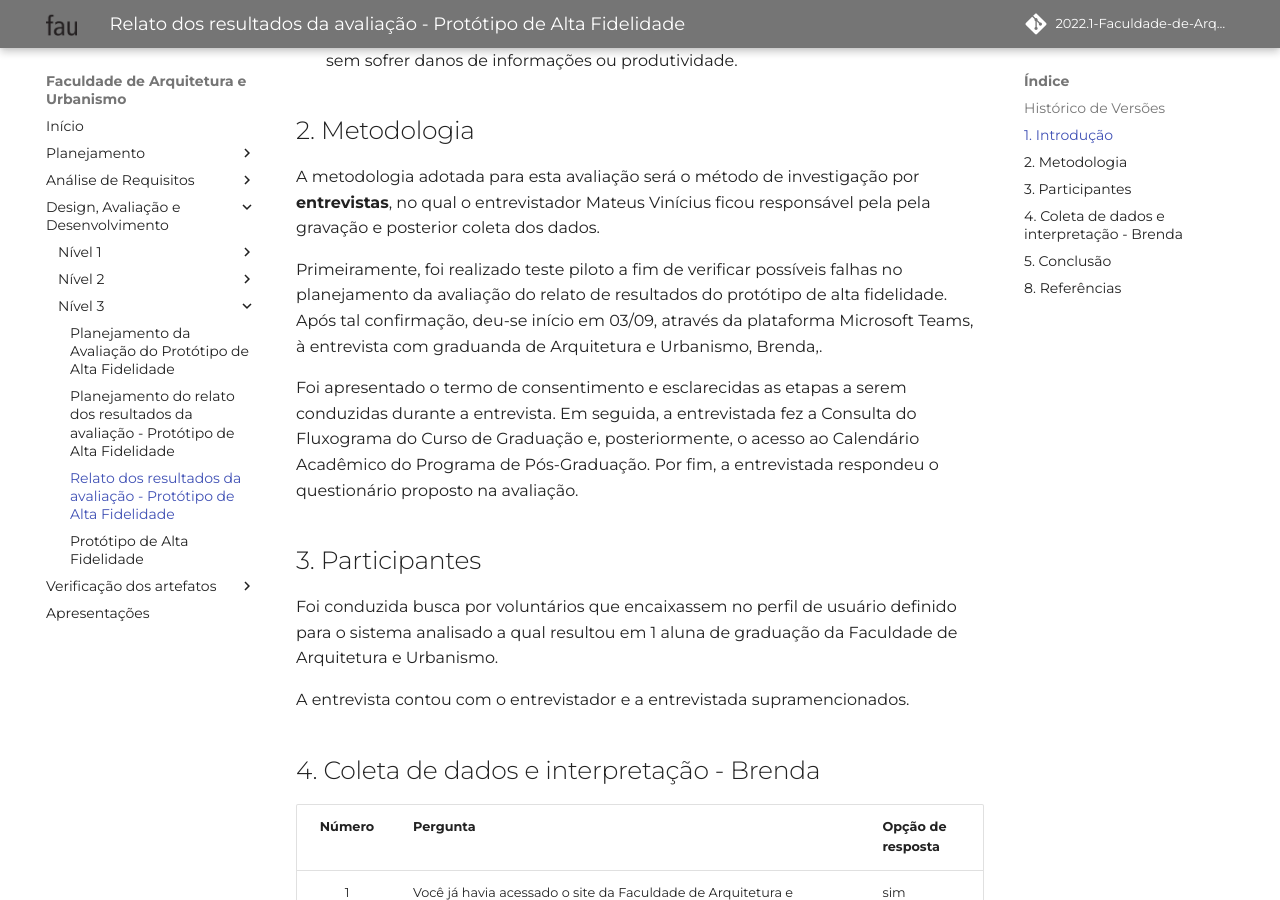
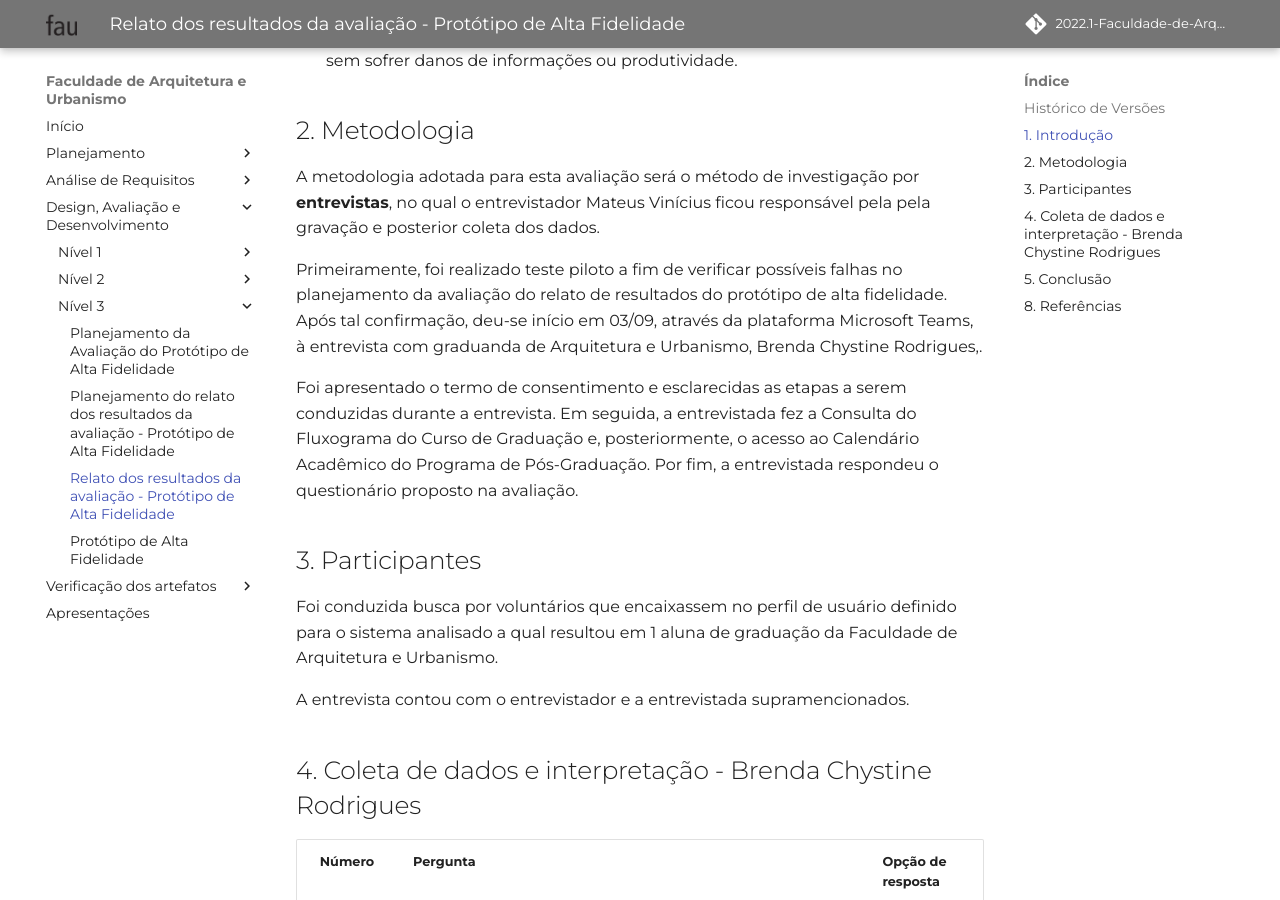
Before and after one commit to Mateusvff/2022.1-Faculdade-de-Arquitetura-e-Urbanismo, an MkDocs documentation site: the page built from docs/designAvalEDesenv/nivel3/relato-result-protot-alta.md, in a window 1280 px wide and 900 px high, scrolled down 904 px. Built offline with MkDocs 1.6.1 and Material for MkDocs 9.7.7, drawn with Linux system fonts in a browser that asks for light colours; some web fonts are replaced; comment, search, counter and statistics services are not loaded.

Commit message:
Inclusão de info faltante

```diff
--- a/docs/designAvalEDesenv/nivel3/relato-result-protot-alta.md
+++ b/docs/designAvalEDesenv/nivel3/relato-result-protot-alta.md
@@ -23,7 +23,7 @@ Nesse sentido, foram analisados critérios de usabilidade como:
 
 A metodologia adotada para esta avaliação será o método de investigação por **entrevistas**, no qual o entrevistador Mateus Vinícius ficou responsável pela  pela gravação e posterior coleta dos dados.
 
-Primeiramente, foi realizado teste piloto a fim de verificar possíveis falhas no planejamento da avaliação do relato de resultados do protótipo de alta fidelidade. Após tal confirmação, deu-se início em 03/09, através da plataforma Microsoft Teams, à entrevista com graduanda de Arquitetura e Urbanismo, Brenda,.
+Primeiramente, foi realizado teste piloto a fim de verificar possíveis falhas no planejamento da avaliação do relato de resultados do protótipo de alta fidelidade. Após tal confirmação, deu-se início em 03/09, através da plataforma Microsoft Teams, à entrevista com graduanda de Arquitetura e Urbanismo, Brenda Chystine Rodrigues,.
 
 Foi apresentado o termo de consentimento e esclarecidas as etapas a serem conduzidas durante a entrevista. Em seguida, a entrevistada fez a Consulta do Fluxograma do Curso de Graduação e, posteriormente, o acesso ao Calendário Acadêmico do Programa de Pós-Graduação. Por fim, a entrevistada respondeu o questionário proposto na avaliação.
 
@@ -35,7 +35,7 @@ Foi conduzida busca por voluntários que encaixassem no perfil de usuário defin
 A entrevista contou com o entrevistador e a entrevistada supramencionados.
 
 
-## 4. Coleta de dados e interpretação - Brenda
+## 4. Coleta de dados e interpretação - Brenda Chystine Rodrigues
 
 **Número** | **Pergunta** | **Opção de resposta** |
 :---: | ---| --- |
```
